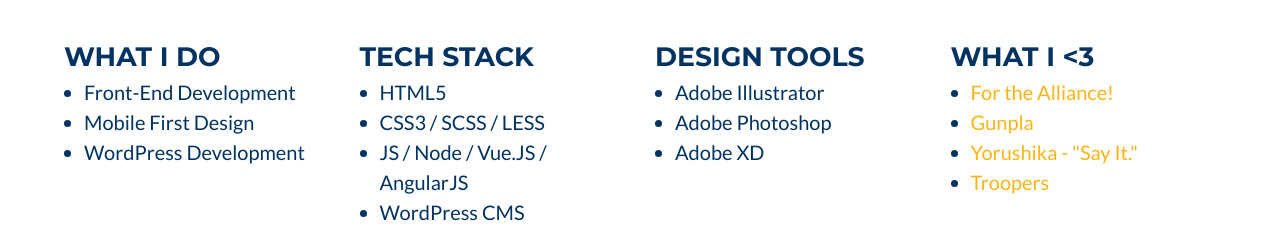
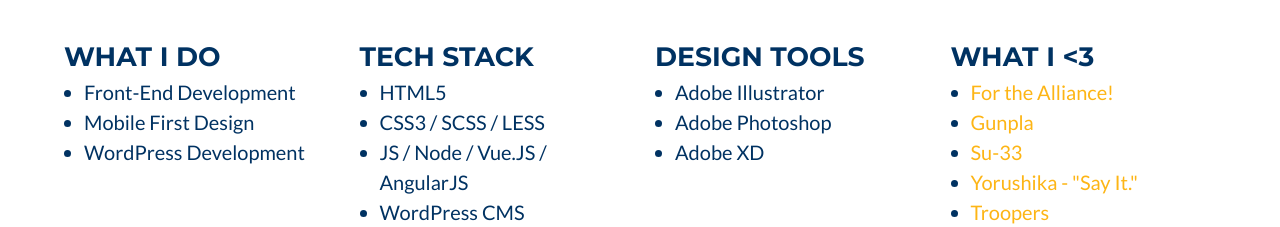
Before and after one commit to bedeviere/bimata3-vue, a Vue app: page /about in a window 1280 px wide. Shown: the part 783-1010 px from the top of the page. Built offline with nearby package versions, Linux system fonts and the light colour scheme.

Commit message:
added su-33

```diff
--- a/src/views/About.vue
+++ b/src/views/About.vue
@@ -85,6 +85,7 @@
                   <ul class="list-bullet">
                     <li><a href="https://pinterest.com/bedeviere/for-the-alliance/" target="_blank">For the Alliance!</a></li>
                     <li><a href="http://instagram.com/bimatagunpla" target="_blank">Gunpla</a></li>
+                    <li><a href="https://acecombat.fandom.com/wiki/Su-33_Flanker-D" target="_blank">Su-33</a></li>
                     <li><a href="https://youtu.be/F64yFFnZfkI" target="_blank">Yorushika - "Say It."</a></li>
                     <li><a href="https://pinterest.com/bedeviere/troopers/" target="_blank">Troopers</a></li>
                   </ul>
```
